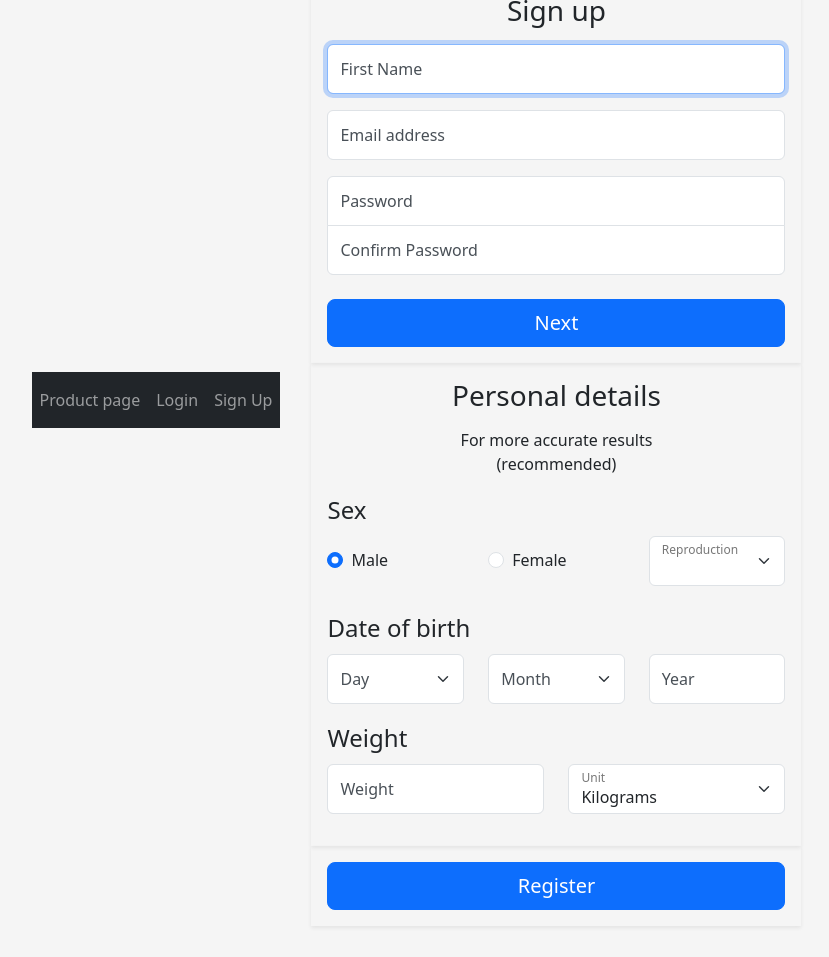
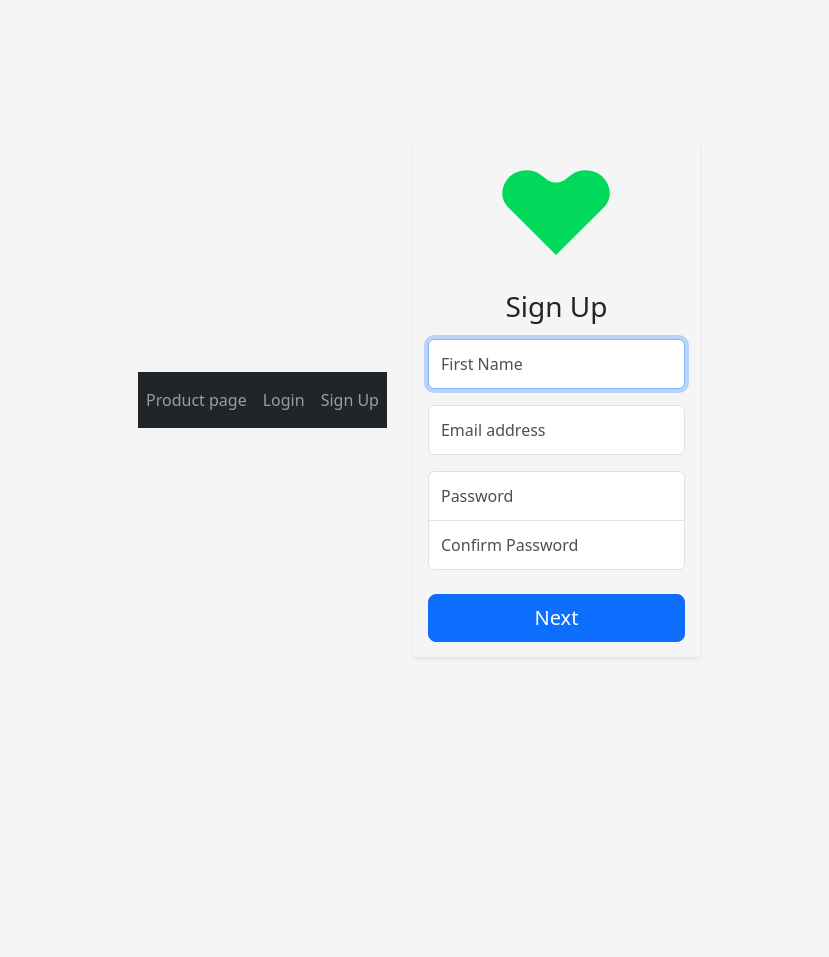
Before and after one commit to dmor1928/nutrition_tracker, a Flask app: page /sign-up in a window 1280 px wide. Shown: the whole page, without its empty margins (208-1037 px from the left). After the commit the page ends 658 px from the top, so only its background shows below. Run offline with Flask 3, Linux system fonts and the light colour scheme; parts of the project's set-up code (start-up, migrations or seed data) failed here and were passed over; some libraries are stand-ins or nearby versions.

Commit message:
multi-step sign up

```diff
--- a/website/static/signup.js
+++ b/website/static/signup.js
@@ -3,26 +3,26 @@
     'use strict'
 
     // Fetch all the forms we want to apply custom Bootstrap validation styles to
-    var forms = document.querySelectorAll('.needs-validation')
+    var forms = document.querySelectorAll('.needs-validation');
 
     var inputs;
     var passwords = [];
-    var passwordsMatch;
+    // var passwordsMatch;
 
     // Loop over them and prevent submission
-    Array.prototype.slice.call(forms)
-        .forEach(function (form) {
+    Array.prototype.slice.call(forms).forEach(function (form) {
+
             form.addEventListener('submit', function (event) {
 
-                inputs = form.getElementsByTagName("input");
-                for (var i=0; i<inputs.length; i++) {
-                    if (inputs[i].type.toLowerCase() === "password") {
-                        passwords.push(inputs[i].value);
-                      }
-                }
-                passwordsMatch = passwords.every( (val, i, arr) => val === arr[0] );
-                console.log(passwords);
-                console.log(passwordsMatch);
+                // inputs = form.getElementsByTagName("input");
+                // for (var i=0; i<inputs.length; i++) {
+                //     if (inputs[i].type.toLowerCase() === "password") {
+                //         passwords.push(inputs[i].value);
+                //       }
+                // }
+                // passwordsMatch = passwords.every( (val, i, arr) => val === arr[0] );
+                // console.log(passwords);
+                // console.log(passwordsMatch);
 
                 if (!form.checkValidity()) {
                     event.preventDefault();
@@ -34,26 +34,51 @@
         })
 })()
 
+function firstNameCheck(element) {
+    var firstName = element.value;
 
-function passwordsMatch(element) {
+    if (firstName.length >= 3) {
+        element.classList.remove('is-invalid');
+        element.classList.add('is-valid');
+    } else {
+        element.classList.remove('is-valid');
+        element.classList.add('is-invalid');
+    }
+}
+
+function emailCheck(element) {
+    var email = element.value;
+
+    var re = /\S+@\S+\.\S+/;  // email format anystring@anystring.anystring
+    if (re.test(email)) {
+        element.classList.remove('is-invalid');
+        element.classList.add('is-valid');
+    } else {
+        element.classList.remove('is-valid');
+        element.classList.add('is-invalid');
+    }
+}
+
+function passwordsMatchAndValid(element) {
+
+    var passwordsMatch = (function() {
         var inputs = document.getElementsByTagName("input");
         var passwords = [];
-    var passwordsMatch;
-
         for (var i=0; i<inputs.length; i++) {
             if (inputs[i].type.toLowerCase() === "password") {
                 passwords.push(inputs[i].value);
                 }
         }
+        return passwords.every( (val, i, arr) => val === arr[0] );
+    })();
+    var inputPassword1Valid = document.getElementById('inputPassword1').classList.contains('is-valid');
 
-    passwordsMatch = passwords.every( (val, i, arr) => val === arr[0] );
-
-    console.log(passwords);
-    console.log(passwordsMatch);
-
-    if (passwordsMatch) {
+    if (passwordsMatch && inputPassword1Valid) {
         element.classList.remove('is-invalid');
         element.classList.add('is-valid');
+    } else if (!(inputPassword1Valid)) {
+        element.classList.remove('is-invalid');
+        element.classList.remove('is-valid');
     } else {
         element.classList.remove('is-valid');
         element.classList.add('is-invalid');
@@ -147,3 +172,66 @@ function passwordStrengthCheck(element) {
 
     // password.parentNode.childNodes.querySelectorAll('.invalid-feedback').value = "";
 }
+
+function toNextPage(element) {
+    var currentSection = element.parentNode.parentNode;
+
+    // validate that currentSection has valid inputs
+
+    var inputs;
+    inputs = currentSection.getElementsByTagName("input");
+    for (var i=0; i < inputs.length; i++) {
+        if (!(inputs[i].classList.contains('is-valid'))) {
+            return 0;
+        }
+    }
+
+    var nextSection = currentSection.nextSibling;
+    while(nextSection && nextSection.nodeType != 1) {  // For browsers that check for whitespace
+
+        nextSection = nextSection.nextSibling;
+    }
+
+    // currentSection.classList.add('hide-section');
+    nextSection.style.display = 'block';
+    // window.setTimeout(function () {
+        currentSection.style.display = 'none';
+    // }, 1000);
+
+    // window.setTimeout(function () {
+        // nextSection.classList.toggle('start-hidden');
+    // }, 1000);
+}
+
+function backPage(element) {
+    var currentSection = element.parentNode.parentNode;
+
+    var previousSection = currentSection.previousSibling;
+    while(previousSection && previousSection.nodeType != 1) {  // For browsers that check for whitespace
+
+        previousSection = previousSection.previousSibling;
+    }
+
+    // currentSection.classList.add('hide-section');
+    previousSection.style.display = 'block';
+    // window.setTimeout(function () {
+    currentSection.style.display = 'none';
+    // }, 1000);
+
+    // window.setTimeout(function () {
+        // nextSection.classList.toggle('start-hidden');
+    // }, 1000);
+}
+
+function toggleReproduction(element) {
+    var selectedSex = element.id;
+
+    if (selectedSex.indexOf('Female') > -1) {
+        document.getElementById('inputReproduction').parentNode.style.visibility = 'visible';
+        document.getElementById('inputReproduction').value = '';
+    } else if (selectedSex.indexOf('Male') > -1) {
+        document.getElementById('inputReproduction').parentNode.style.visibility = 'hidden';
+    } else {
+        console.log("Error when toggling inputReproduction");
+    }
+}
--- a/website/static/styles/signup.css
+++ b/website/static/styles/signup.css
@@ -23,30 +23,43 @@ body {
   background-color: #f5f5f5;
 }
 
-.form-signin {
+.form-container {
+  position: relative;
+  max-width: 430px;
+  margin: 10px;
+}
+
+.signup-section {
+  position: relative;
+  /* top: 30%; */
   width: 100%;
-  max-width: 520px;
   padding: 15px;
   margin: 0 auto;
+  opacity: 1;
+  /* transition: all 1s ease-in-out; */
 }
 
-.signin-section {
-  width: 100%;
-  /* max-width: 330px; */
-  padding: 15px;
-  margin: 0 auto;
+.signup-section.start-hidden {
+  display: none;
+  /* translate: 100%; */
+  /* opacity: 0; */
 }
 
-.form-label-group {
+.signup-section.hide-section {
+  /* translate: -100%; */
+  opacity: 0;
+}
+
+.form-label-group, .form-group {
   position: relative;
   margin-bottom: 1rem;
 }
 
-.form-signin .checkbox {
+.form-signup .checkbox {
   font-weight: 400;
 }
 
-/* .form-signin .form-control {
+/* .form-signup .form-control {
   position: relative;
   box-sizing: border-box;
   height: auto;
@@ -54,15 +67,15 @@ body {
   font-size: 16px;
 } */
 
-/* .form-signin .form-control:focus {
+/* .form-signup .form-control:focus {
   z-index: 2;
 } */
 
-.form-signin input[id="inputFirstName"] {
+.form-signup input[id="inputFirstName"] {
   margin-bottom: 10px;
 }
 
-.form-signin input[type="email"] {
+.form-signup input[type="email"] {
   margin-bottom: 10px;
 }
 
@@ -70,14 +83,14 @@ body {
   margin-bottom: 0;
 }
 
-.form-signin input[id="inputPassword1"] {
+.form-signup input[id="inputPassword1"] {
   /* margin-bottom: 10px; */
   margin-bottom: -1px;
   border-bottom-left-radius: 0;
   border-bottom-right-radius: 0;
 }
 
-.form-signin input[id="inputPassword2"] {
+.form-signup input[id="inputPassword2"] {
   /* margin-bottom: 10px; */
   border-top-left-radius: 0;
   border-top-right-radius: 0;
@@ -90,7 +103,8 @@ body {
 
 
 .form-label-group > input,
-.form-label-group > label {
+.form-label-group > label,
+.form-group > input {
   padding: var(--input-padding-y) var(--input-padding-x);
   transition: all .1s ease-in-out;
 }
@@ -152,7 +166,7 @@ label {
 .form-label-group input:not(:placeholder-shown) ~ label, .floating-select:focus ~ label , .floating-select:not([value=""]):valid ~ label {
   padding-top: calc(var(--input-padding-y) / 3);
   padding-bottom: calc(var(--input-padding-y) / 3);
-  font-size: 12px;
+  font-size: 0.75rem;
   color: #777;
   cursor: default;
 }
@@ -166,3 +180,15 @@ label {
   /* margin-top: 0; */
   margin-bottom: 0;
 }
+
+.back-button {
+  position: absolute;
+  top: 0;
+  left: 0;
+}
+
+input[type=radio] {
+  -ms-transform: scale(1.25); /* IE 9 */
+  -webkit-transform: scale(1.25); /* Chrome, Safari, Opera */
+  transform: scale(1.25);
+}
--- a/website/templates/landing-page/signup.html
+++ b/website/templates/landing-page/signup.html
@@ -9,28 +9,29 @@
 {% endblock %}
 
 {% block content %}
-<form class="form-signin needs-validation" novalidate>
-
-    <div class="signin-section shadow-sm p-3 pt-4">
+<form class="form-signup needs-validation" novalidate>
+    <div class="form-container d-flex row">
+    <div class="signup-section col shadow-sm">
 
         <div class="text-center">
-            <img class="mb-4" src="{{url_for('static', filename='nutrimetrics-green-heart.svg')}}" alt="" width="72" height="72">
-            <h1 class="h3 mb-3 font-weight-normal">Sign up</h1>
+            <img class="mb-4" src="{{url_for('static', filename='nutrimetrics-green-heart.svg')}}" alt="The NutriMetrics logo, a green heart" width="108" height="108">
+            <h1 class="h3 mb-3 font-weight-normal">Sign Up</h1>
         </div>
 
 
         <div class="form-label-group">
-            <input type="text" id="inputFirstName" class="form-control" placeholder="First Name" required autofocus minlength="3">
+            <input type="text" id="inputFirstName" class="form-control" placeholder="First Name" required autofocus minlength="3" onblur="firstNameCheck(this)">
             <label for="inputFirstName">First Name</label>
             <div class="invalid-feedback">
-                Name must be at least 3 characters long.
+                Name must be at least 3 characters long
             </div>
         </div>
 
         <div class="form-label-group">
-            <input type="email" id="inputEmail" class="form-control" placeholder="Email address" required>
+            <input type="email" id="inputEmail" class="form-control" placeholder="Email address" required onblur="emailCheck(this)">
             <label for="inputEmail">Email address</label>
-            <div class="valid-feedback">
+            <div class="invalid-feedback">
+                Email must have valid format
             </div>
         </div>
 
@@ -41,8 +42,8 @@
             </div>
         </div>
 
-        <div class="form-label-group">
-            <input type="password" id="inputPassword2" class="form-control" placeholder="Confirm Password" onblur="passwordsMatch(this)" required>
+        <div class="form-label-group mb-4">
+            <input type="password" id="inputPassword2" class="form-control" placeholder="Confirm Password" onblur="passwordsMatchAndValid(this)" required>
             <label for="inputPassword2">Confirm Password</label>
             <div class="invalid-feedback">
                 Passwords don't match
@@ -63,16 +64,23 @@
         </div> -->
 
         <div class="d-grid mt-4">
-            <button class="btn btn-lg btn-primary btn-block">Next</button>
+            <button class="btn btn-lg btn-primary btn-block" type="button" onclick="toNextPage(this)">Next</button>
         </div>
+
     </div>
 
-    <div class="signin-section shadow-sm p-3">
+    <div class="signup-section col start-hidden shadow-sm p-3">
 
-        <div class="text-center">
-            <h1 class="h3 mb-3 font-weight-normal">Personal details</h1>
-            <p class="mb-0">For more accurate results</p>
-            <p class="mt-0">(recommended)</p>
+        <div class="text-center mb-2">
+            <img class="mb-4" src="{{url_for('static', filename='nutrimetrics-green-heart.svg')}}" alt="The NutriMetrics logo, a green heart" width="108" height="108">
+            <h1 class="h3 font-weight-normal">Personal details</h1>
+            <p class="mb-0">For more accurate insights (recommended)</p>
+        </div>
+
+        <div class="back-button">
+            <button class="btn btn-lg btn-primary btn-block" type="button" onclick="backPage(this)">
+                <i class="bi bi-arrow-left-short"></i>
+            </button>
         </div>
 
         <fieldset>
@@ -81,20 +89,24 @@
             <div class="row">
                 <div class="col d-flex flex-column justify-content-center">
                     <div class="form-check">
-                        <input class="form-check-input" type="radio" name="inputSex" id="sexMale" checked>
-                        <label class="form-check-label" for="sexMale">Male</label>
+                        <label class="form-check-label" for="sexMale">
+                            <input class="form-check-input" type="radio" name="inputSex" id="sexMale" checked onclick="toggleReproduction(this)">
+                            Male
+                        </label>
                     </div>
                 </div>
 
                 <div class="col d-flex flex-column justify-content-center">
                     <div class="form-check">
-                        <input class="form-check-input" type="radio" name="inputSex" id="sexFemale">
-                        <label class="form-check-label" for="sexFemale">Female</label>
+                        <label class="form-check-label" for="sexFemale">
+                            <input class="form-check-input" type="radio" name="inputSex" id="sexFemale" onclick="toggleReproduction(this)">
+                            Female
+                        </label>
                     </div>
                 </div>
 
-                <div class="col d-flex flex-column justify-content-center">
-                    <div class="form-label-group my-auto">
+                <div class="col-4 d-flex flex-column justify-content-center">
+                    <div class="form-label-group my-auto" style="visibility: hidden;">
                         <select id="inputReproduction" class="form-select floating-select">
                             <option value="" selected></option>
                             <option value="1">Pregnant</option>
@@ -120,7 +132,7 @@
                             placeholder="Day"
                         /> -->
                         <select id="dobDay" class="form-select floating-select" onclick="this.setAttribute('value', this.value);" value="" required>
-                            <option class="placeholder-option" value="" selected></option>
+                            <option class="placeholder-option" value="" selected hidden></option>
                             <option value="1">1</option>
                             <option value="2">2</option>
                             <option value="3">3</option>
@@ -160,7 +172,7 @@
                 <div class="col">
                     <div class="form-label-group">
                         <select id="dobMonth" class="form-select floating-select" onclick="this.setAttribute('value', this.value);" value="" required>
-                            <option class="placeholder-option" value="" selected></option>
+                            <option class="placeholder-option" value="" selected hidden></option>
                             <option value="1">January</option>
                             <option value="2">February</option>
                             <option value="3">March</option>
@@ -199,16 +211,16 @@
 
             <div class="row">
                 <div class="col">
-                    <div class="form-label-group">
+                    <div class="form-group">
                         <input
                             type="number"
                             class="form-control"
                             id="inputWeight"
                             name="inputWeight"
-                            placeholder="Year"
+                            placeholder="72"
                             required
                         />
-                        <label for="inputWeight">Weight</label>
+                        <!-- <label for="inputWeight">Weight</label> -->
                     </div>
                 </div>
                 <div class="col">
@@ -222,13 +234,70 @@
                 </div>
             </div>
         </fieldset>
-    </div>
-    <div class="text-center signin-section shadow-sm p-3">
+
+        <fieldset>
+            <legend for="inputSex form-label">Height</legend>
+
+            <div class="row">
+                <div class="col">
+                    <div class="form-group">
+                        <input
+                            type="number"
+                            class="form-control"
+                            id="inputFeet"
+                            name="inputFeet"
+                            placeholder="5"
+                            required
+                        />
+                        <!-- <label for="inputWeight">Weight</label> -->
+                    </div>
+                </div>
+                <div class="col">
+                    <div class="form-group">
+                        <input
+                            type="number"
+                            class="form-control"
+                            id="inputInches"
+                            name="inputInches"
+                            placeholder="8"
+                            required
+                        />
+                        <!-- <label for="inputWeight">Weight</label> -->
+                    </div>
+                </div>
+                <div class="col" hidden>
+                    <div class="form-group">
+                        <input
+                            type="number"
+                            class="form-control"
+                            id="inputCm"
+                            name="inputCm"
+                            placeholder="170"
+                            required
+                        />
+                        <!-- <label for="inputWeight">Weight</label> -->
+                    </div>
+                </div>
+                <div class="col-6">
+                    <div class="form-label-group">
+                        <select id="inputWeightUnit" class="form-select floating-select">
+                            <option value="kg" selected>cm</option>
+                            <option value="lb">feet and inches</option>
+                        </select>
+                        <label for="inputWeightUnit">Unit</label>
+                    </div>
+                </div>
+            </div>
+        </fieldset>
+
         <div class="d-grid">
             <button class="btn btn-lg btn-primary btn-block" type="submit">Register</button>
         </div>
     </div>
+</div>
 </form>
+
+
 {% endblock %}
 
 {% block scripts %}
```
Lines whose indentation alone changed are shown as unchanged.
